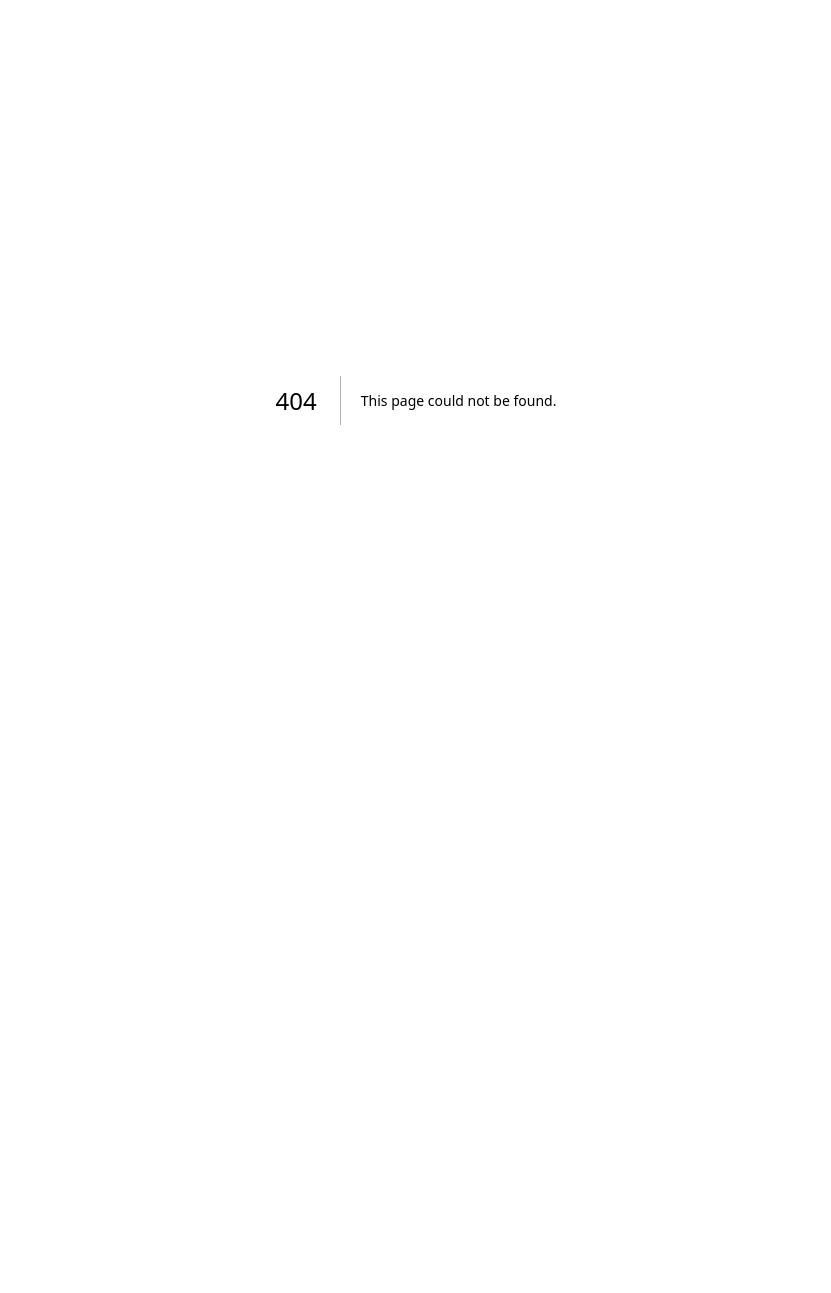
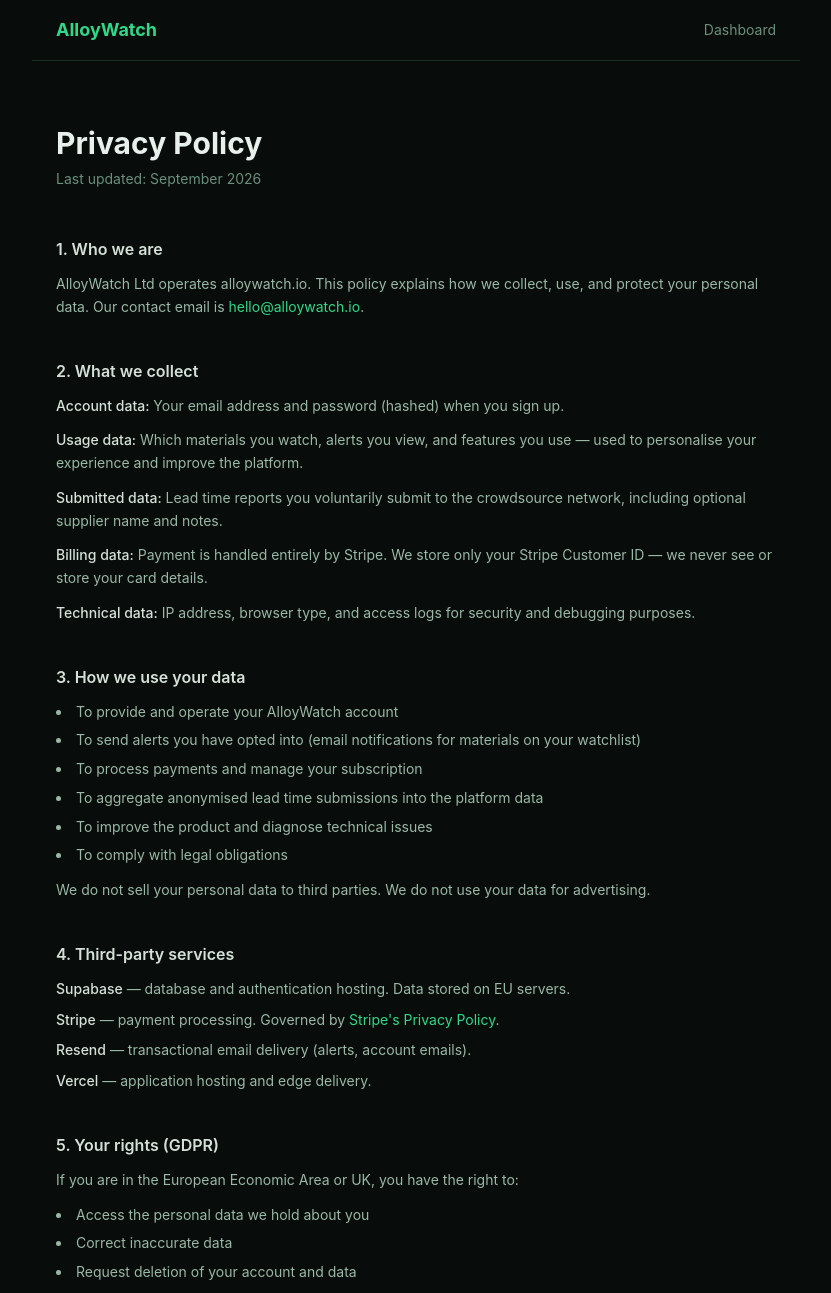
Before and after one commit to jamieinmallorca-afk/alloywatch, a Next.js app: page /privacy in a window 1280 px wide. Before the commit this address had no page. Shown: the top 1293 px of the page, without its empty margins (224-1055 px from the left). Before the commit the page ends 800 px from the top, so only its background shows below. Built offline with nearby package versions, Linux system fonts and the light colour scheme.

Commit message:
Create page.tsx

```diff
--- /dev/null
+++ b/app/privacy/page.tsx
@@ -0,0 +1,110 @@
+import Link from 'next/link'
+
+export const metadata = { title: 'Privacy Policy — AlloyWatch' }
+
+export default function PrivacyPage() {
+  return (
+    <div className="min-h-screen bg-[#080c0a] text-[#d4e0d8]">
+      <nav className="border-b border-[#1a2e22] px-6 py-4 flex items-center justify-between max-w-3xl mx-auto">
+        <Link href="/" className="text-lg font-bold text-[#30d98a]">AlloyWatch</Link>
+        <Link href="/dashboard" className="text-sm text-[#6b8f7d] hover:text-[#d4e0d8] transition-colors">Dashboard</Link>
+      </nav>
+
+      <div className="max-w-3xl mx-auto px-6 py-16">
+        <h1 className="text-3xl font-bold text-[#e8f0eb] mb-2">Privacy Policy</h1>
+        <p className="text-sm text-[#6b8f7d] mb-12">Last updated: September 2026</p>
+
+        <div className="space-y-10 text-sm leading-relaxed text-[#9ab8a6]">
+
+          <section>
+            <h2 className="text-base font-semibold text-[#d4e0d8] mb-3">1. Who we are</h2>
+            <p>AlloyWatch Ltd operates alloywatch.io. This policy explains how we collect, use, and protect your personal data. Our contact email is <a href="mailto:hello@alloywatch.io" className="text-[#30d98a] hover:underline">hello@alloywatch.io</a>.</p>
+          </section>
+
+          <section>
+            <h2 className="text-base font-semibold text-[#d4e0d8] mb-3">2. What we collect</h2>
+            <ul className="space-y-3">
+              <li><span className="text-[#d4e0d8] font-medium">Account data:</span> Your email address and password (hashed) when you sign up.</li>
+              <li><span className="text-[#d4e0d8] font-medium">Usage data:</span> Which materials you watch, alerts you view, and features you use — used to personalise your experience and improve the platform.</li>
+              <li><span className="text-[#d4e0d8] font-medium">Submitted data:</span> Lead time reports you voluntarily submit to the crowdsource network, including optional supplier name and notes.</li>
+              <li><span className="text-[#d4e0d8] font-medium">Billing data:</span> Payment is handled entirely by Stripe. We store only your Stripe Customer ID — we never see or store your card details.</li>
+              <li><span className="text-[#d4e0d8] font-medium">Technical data:</span> IP address, browser type, and access logs for security and debugging purposes.</li>
+            </ul>
+          </section>
+
+          <section>
+            <h2 className="text-base font-semibold text-[#d4e0d8] mb-3">3. How we use your data</h2>
+            <ul className="space-y-1.5 list-disc list-inside">
+              <li>To provide and operate your AlloyWatch account</li>
+              <li>To send alerts you have opted into (email notifications for materials on your watchlist)</li>
+              <li>To process payments and manage your subscription</li>
+              <li>To aggregate anonymised lead time submissions into the platform data</li>
+              <li>To improve the product and diagnose technical issues</li>
+              <li>To comply with legal obligations</li>
+            </ul>
+            <p className="mt-3">We do not sell your personal data to third parties. We do not use your data for advertising.</p>
+          </section>
+
+          <section>
+            <h2 className="text-base font-semibold text-[#d4e0d8] mb-3">4. Third-party services</h2>
+            <ul className="space-y-2">
+              <li><span className="text-[#d4e0d8] font-medium">Supabase</span> — database and authentication hosting. Data stored on EU servers.</li>
+              <li><span className="text-[#d4e0d8] font-medium">Stripe</span> — payment processing. Governed by <a href="https://stripe.com/privacy" target="_blank" rel="noopener noreferrer" className="text-[#30d98a] hover:underline">Stripe&apos;s Privacy Policy</a>.</li>
+              <li><span className="text-[#d4e0d8] font-medium">Resend</span> — transactional email delivery (alerts, account emails).</li>
+              <li><span className="text-[#d4e0d8] font-medium">Vercel</span> — application hosting and edge delivery.</li>
+            </ul>
+          </section>
+
+          <section>
+            <h2 className="text-base font-semibold text-[#d4e0d8] mb-3">5. Your rights (GDPR)</h2>
+            <p className="mb-3">If you are in the European Economic Area or UK, you have the right to:</p>
+            <ul className="space-y-1.5 list-disc list-inside">
+              <li>Access the personal data we hold about you</li>
+              <li>Correct inaccurate data</li>
+              <li>Request deletion of your account and data</li>
+              <li>Object to or restrict how we process your data</li>
+              <li>Data portability — receive a copy of your data in a machine-readable format</li>
+              <li>Withdraw consent at any time where processing is based on consent</li>
+            </ul>
+            <p className="mt-3">To exercise any of these rights, email <a href="mailto:hello@alloywatch.io" className="text-[#30d98a] hover:underline">hello@alloywatch.io</a>. We will respond within 30 days.</p>
+          </section>
+
+          <section>
+            <h2 className="text-base font-semibold text-[#d4e0d8] mb-3">6. Data retention</h2>
+            <p>We retain your account data for as long as your account is active. If you close your account, we delete your personal data within 30 days, except where retention is required for legal or tax purposes. Anonymised aggregated lead time data may be retained indefinitely.</p>
+          </section>
+
+          <section>
+            <h2 className="text-base font-semibold text-[#d4e0d8] mb-3">7. Cookies</h2>
+            <p>AlloyWatch uses only functional cookies necessary to keep you logged in. We do not use tracking, advertising, or analytics cookies.</p>
+          </section>
+
+          <section>
+            <h2 className="text-base font-semibold text-[#d4e0d8] mb-3">8. Security</h2>
+            <p>We use industry-standard practices to protect your data, including encrypted connections (HTTPS), hashed passwords, and access controls. No method of transmission over the internet is 100% secure; we cannot guarantee absolute security.</p>
+          </section>
+
+          <section>
+            <h2 className="text-base font-semibold text-[#d4e0d8] mb-3">9. Changes to this policy</h2>
+            <p>We may update this policy. We will notify you of material changes by email. The "Last updated" date at the top reflects the most recent revision.</p>
+          </section>
+
+          <section>
+            <h2 className="text-base font-semibold text-[#d4e0d8] mb-3">10. Contact</h2>
+            <p>For privacy-related questions or requests, contact <a href="mailto:hello@alloywatch.io" className="text-[#30d98a] hover:underline">hello@alloywatch.io</a>.</p>
+          </section>
+
+        </div>
+      </div>
+
+      <footer className="border-t border-[#1a2e22] py-8 text-center text-xs text-[#4a6e58]">
+        <div className="flex items-center justify-center gap-6">
+          <Link href="/terms" className="hover:text-[#6b8f7d] transition-colors">Terms</Link>
+          <Link href="/privacy" className="hover:text-[#6b8f7d] transition-colors">Privacy</Link>
+          <Link href="/refund" className="hover:text-[#6b8f7d] transition-colors">Refund Policy</Link>
+          <Link href="mailto:hello@alloywatch.io" className="hover:text-[#6b8f7d] transition-colors">hello@alloywatch.io</Link>
+        </div>
+      </footer>
+    </div>
+  )
+}
```
